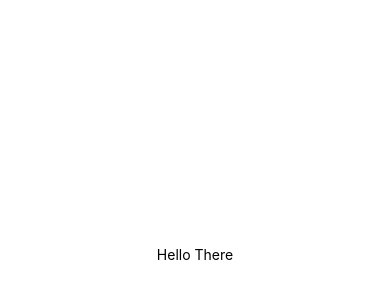
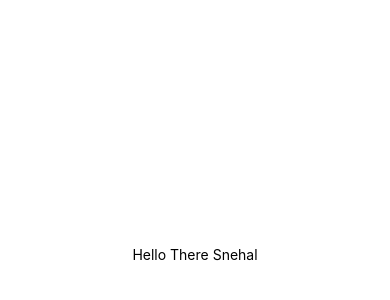
Before and after one commit to ShubhamRanaDev/NativeProject, a React Native app: screen / in a window 390 px wide. Shown: the part 168-468 px from the top of the page. Built offline with nearby package versions, Linux system fonts and the light colour scheme.

Commit message:
Snehal's commit

```diff
--- a/App.js
+++ b/App.js
@@ -1,10 +1,10 @@
-import React from 'react';
-import { StyleSheet, Text, View } from 'react-native';
+import React from "react";
+import { StyleSheet, Text, View } from "react-native";
 
 export default function App() {
   return (
     <View style={styles.container}>
-      <Text>Hello There</Text>
+      <Text>Hello There Snehal</Text>
     </View>
   );
 }
@@ -12,8 +12,8 @@ export default function App() {
 const styles = StyleSheet.create({
   container: {
     flex: 1,
-    backgroundColor: '#fff',
-    alignItems: 'center',
-    justifyContent: 'center',
+    backgroundColor: "#fff",
+    alignItems: "center",
+    justifyContent: "center",
   },
 });
```
